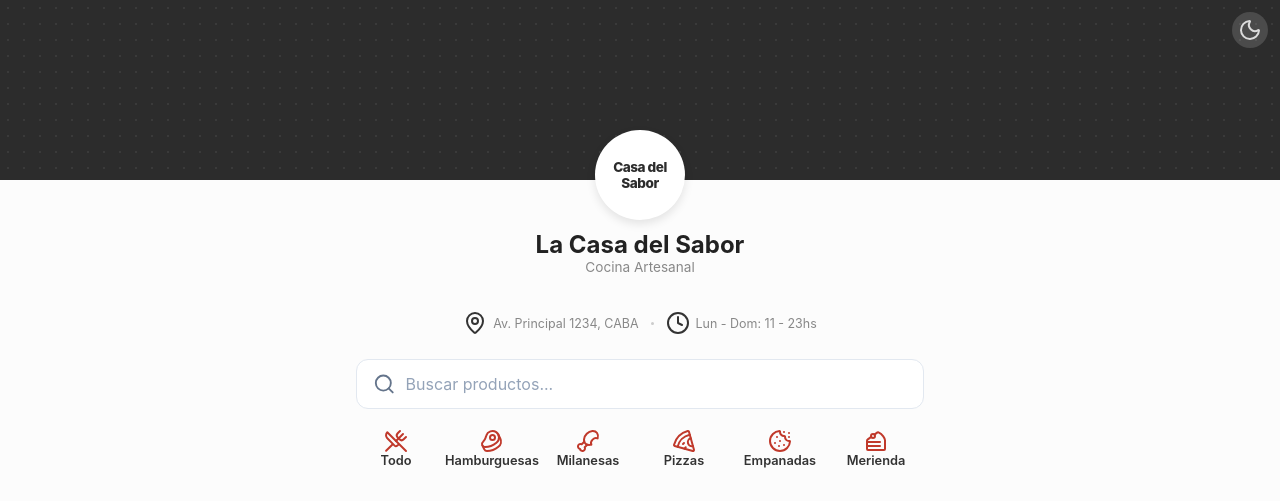
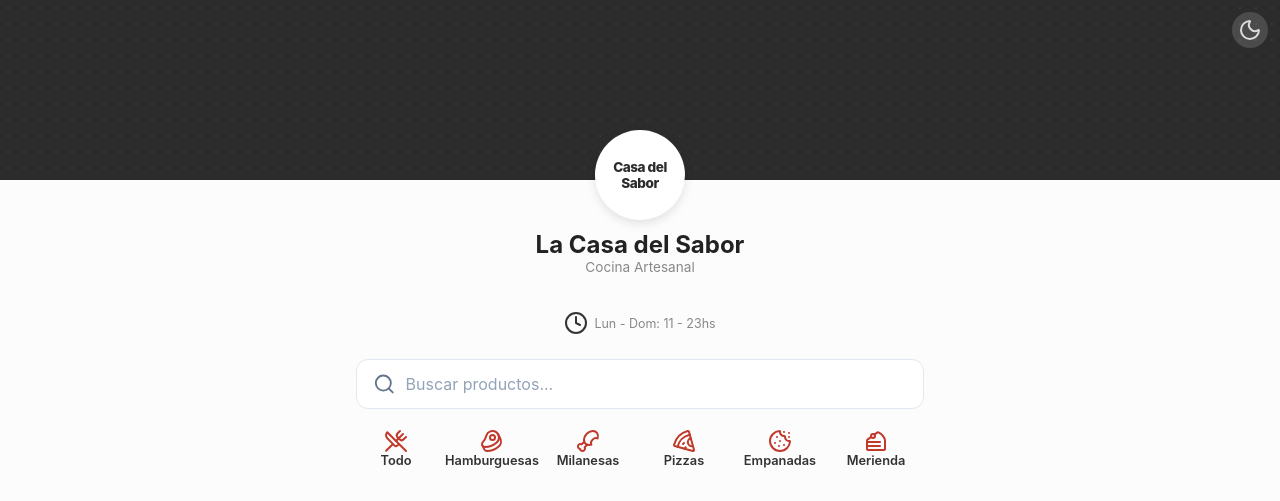
Before and after one commit to JuyCode/modelo-comida, a plain HTML site: page index.html in a window 1280 px wide. Shown: the top 501 px of the page. Drawn offline with nearby package versions, Linux system fonts and the light colour scheme.

Commit message:
fix: solo horario en info del local

```diff
--- a/index.html
+++ b/index.html
@@ -27,11 +27,6 @@
 
   <!-- Info del Local -->
   <div class="local-info">
-    <div class="local-item">
-      <i data-lucide="map-pin"></i>
-      <span>Av. Principal 1234, CABA</span>
-    </div>
-    <div class="local-dot"></div>
     <div class="local-item">
       <i data-lucide="clock"></i>
       <span>Lun - Dom: 11 - 23hs</span>
```
